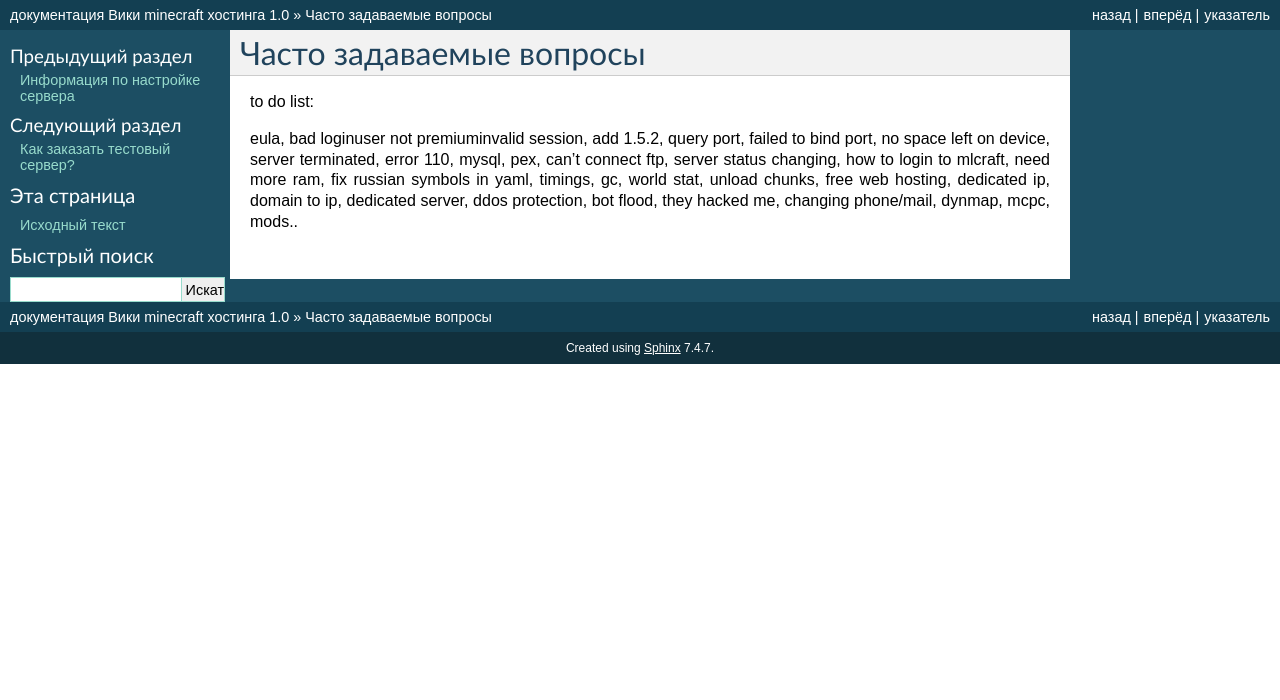
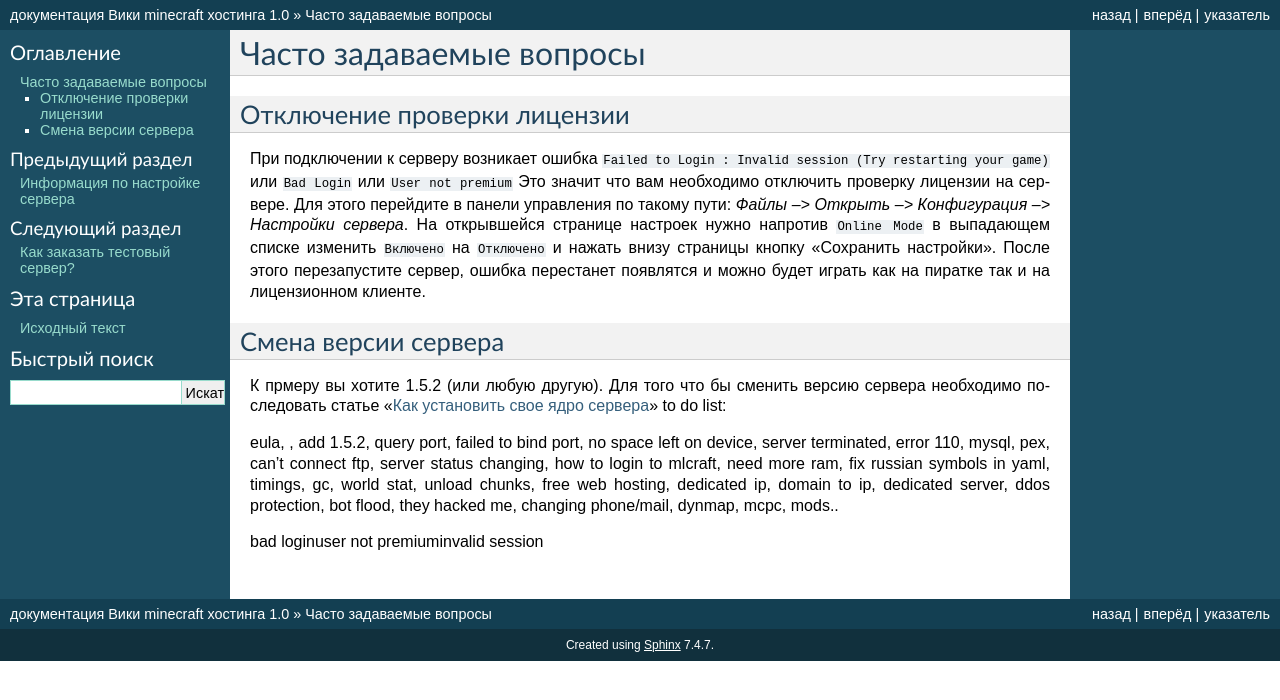
Before and after one commit to h1kkan/gamehost-wiki, a Sphinx documentation site: the page built from docs/faq.rst, in a window 1280 px wide. Shown: the top 700 px of the page. Built offline with Sphinx 7.4.7, drawn with Linux system fonts in a browser that asks for light colours.

Commit message:
Initialize

```diff
--- a/docs/faq.rst
+++ b/docs/faq.rst
@@ -1,6 +1,16 @@
 Часто задаваемые вопросы
 ========================
 
+Отключение проверки лицензии
+~~~~~~~~~~~~~~~~~~~~~~~~~~~~
+При подключении к серверу возникает ошибка ``Failed to Login : Invalid session (Try restarting your game)`` или ``Bad Login`` или ``User not premium``
+Это значит что вам необходимо отключить проверку лицензии на сервере. Для этого перейдите в панели управления по такому пути: `Файлы --> Открыть --> Конфигурация --> Настройки сервера`. На открывшейся странице настроек нужно напротив ``Online Mode`` в выпадающем списке изменить ``Включено`` на ``Отключено`` и нажать внизу страницы кнопку "Сохранить настройки". После этого перезапустите сервер, ошибка перестанет появлятся и можно будет играть как на пиратке так и на лицензионном клиенте.
+
+Смена версии сервера
+~~~~~~~~~~~~~~~~~~~~
+К прмеру вы хотите 1.5.2 (или любую другую). Для того что бы сменить версию сервера необходимо последовать статье ":ref:`own-jar`"
 to do list:
 
-eula, bad login\user not premium\invalid session, add 1.5.2, query port, failed to bind port, no space left on device, server terminated, error 110, mysql, pex, can't connect ftp, server status changing, how to login to mlcraft, need more ram, fix russian symbols in yaml, timings, gc, world stat, unload chunks, free web hosting, dedicated ip, domain to ip, dedicated server, ddos protection, bot flood, they hacked me, changing phone/mail, dynmap, mcpc, mods..
+eula, , add 1.5.2, query port, failed to bind port, no space left on device, server terminated, error 110, mysql, pex, can't connect ftp, server status changing, how to login to mlcraft, need more ram, fix russian symbols in yaml, timings, gc, world stat, unload chunks, free web hosting, dedicated ip, domain to ip, dedicated server, ddos protection, bot flood, they hacked me, changing phone/mail, dynmap, mcpc, mods..
+
+bad login\user not premium\invalid session
--- a/docs/how_to_setup_own_jar.rst
+++ b/docs/how_to_setup_own_jar.rst
@@ -1,3 +1,5 @@
+.. _own-jar:
+
 Как установить свое ядро сервера
 ================================
 .. note:: Так же следуя данной инструкции можно установить ядро любой версии и типа, абсолютно любую сборку, какую только душе угодно :)
```
